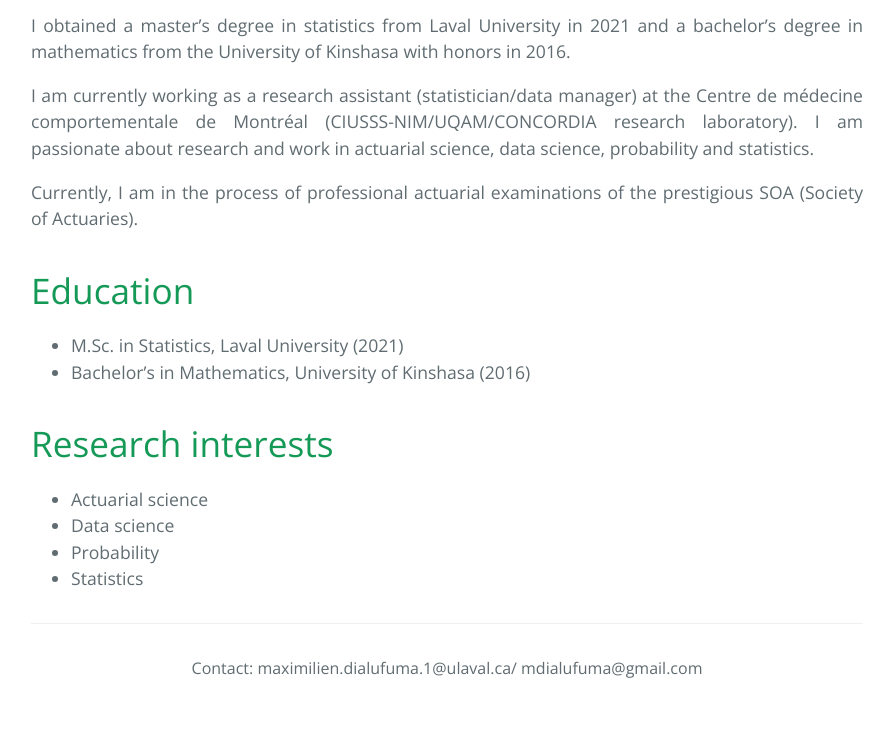
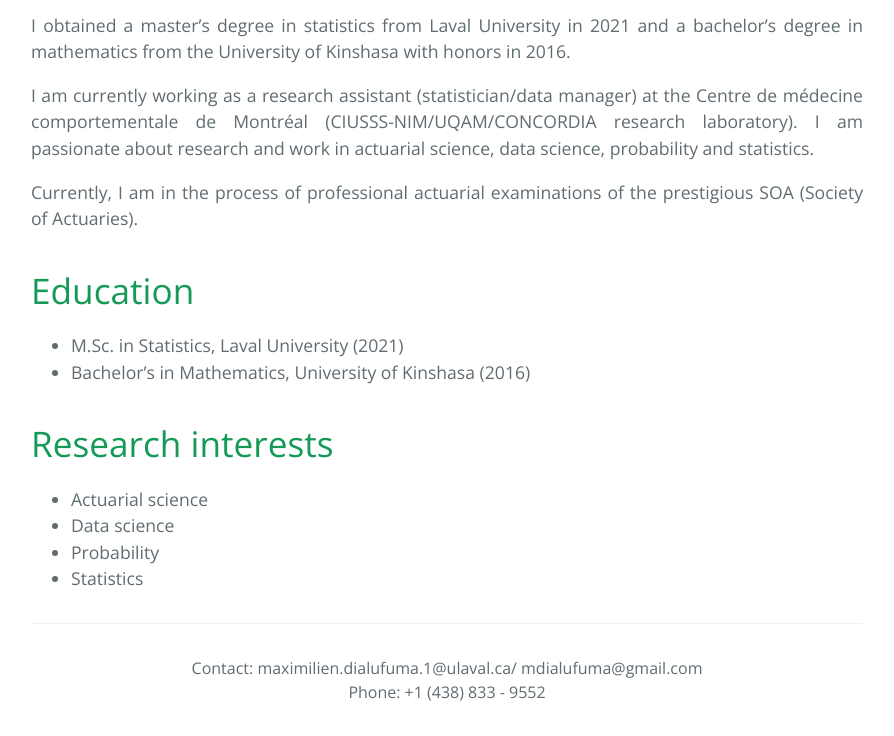
Before and after one commit to dialufuma/dialufuma.github.io, a Jekyll site: the page built from index.md, in a window 1280 px wide. Shown: the part 559-1295 px from the top of the page, without its empty margins (193-1087 px from the left). Built offline with Jekyll 4.4.1, drawn with Linux system fonts in a browser that asks for light colours; before the commit the page ends 1271 px from its top, so only the background shows below that.

Commit message:
Update default.html

```diff
--- a/_layouts/default.html
+++ b/_layouts/default.html
@@ -38,6 +38,7 @@
 
       <footer class="site-footer">
         <center> Contact: {{ site.email }} </center>
+        <center> Phone: {{ site.Phone }} </center>
       </footer>
     </main>
   </body>
```
